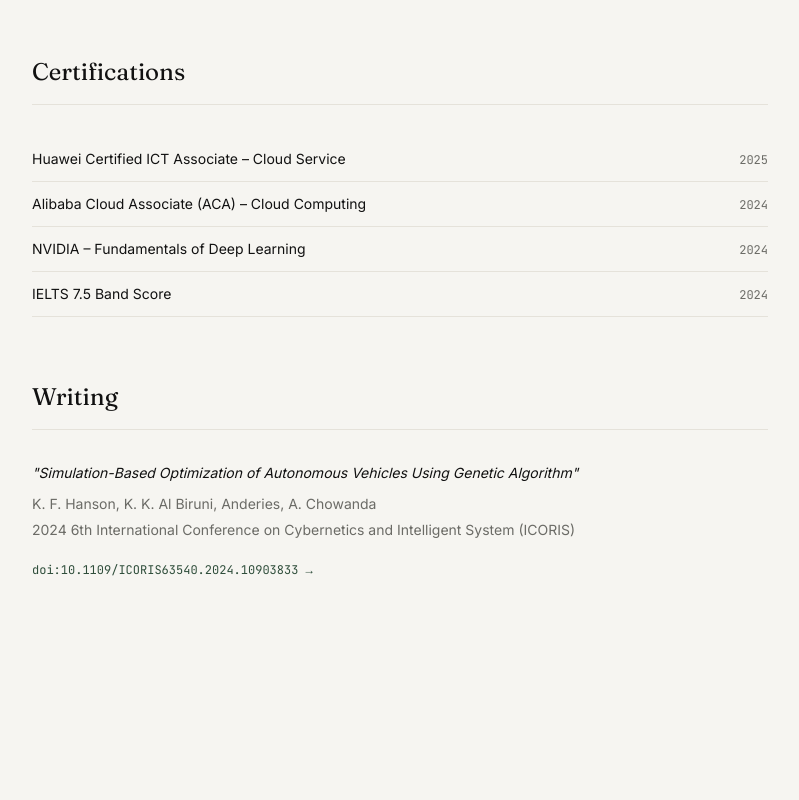
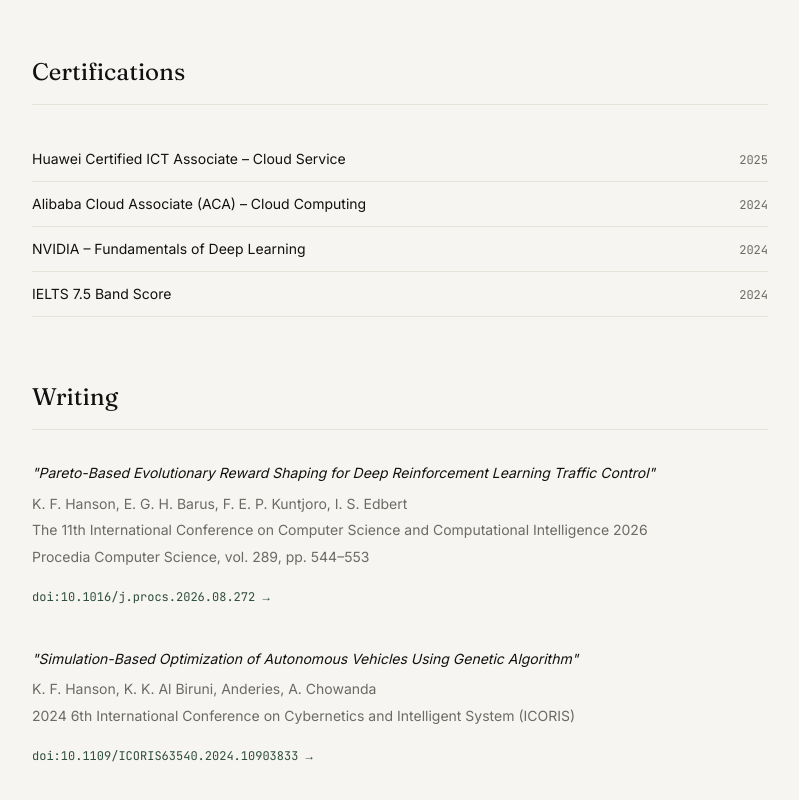
Before and after one commit to kfhanson/karldritz, an Astro site: page /karldritz/about in a window 1280 px wide. Shown: the part 1582-2382 px from the top of the page, without its empty margins (448-1247 px from the left). Before the commit the page ends 2259 px from the top, so only its background shows below. Built offline with nearby package versions, Linux system fonts and the light colour scheme; Astro itself is replaced by a stand-in of ours.

Commit message:
content: add Procedia CS 2026 reward-shaping paper to writing

```diff
--- a/src/pages/about.astro
+++ b/src/pages/about.astro
@@ -35,7 +35,7 @@
 
 <Base
   title="About — Karldritz Farrel Hanson"
-  description="About Karldritz Farrel Hanson — Computer Science student at BINUS University and AI Engineer at Sertis Teknologi Indonesia, working on reinforcement learning and LLM agent systems."
+  description="About Karldritz Farrel Hanson — Computer Science student at BINUS University and full-time AI Engineer, working on agentic systems and solutions for enterprises."
 >
   <main id="main-content" class="min-h-screen pt-32 px-6 md:px-10 lg:px-16 pb-24">
     <div class="max-w-[1280px] mx-auto">
@@ -218,6 +218,27 @@
             <h2 class="font-display text-2xl text-ink border-b border-wire pb-4 mb-8">
               Writing
             </h2>
+            <div class="font-sans text-sm text-ink-muted leading-relaxed mb-10">
+              <p class="italic text-ink mb-2">
+                "Pareto-Based Evolutionary Reward Shaping for Deep Reinforcement Learning Traffic Control"
+              </p>
+              <p class="mb-1">K. F. Hanson, E. G. H. Barus, F. E. P. Kuntjoro, I. S. Edbert</p>
+              <p class="mb-1">
+                The 11th International Conference on Computer Science and Computational Intelligence 2026
+              </p>
+              <p class="mb-4">
+                Procedia Computer Science, vol. 289, pp. 544–553
+              </p>
+              <a
+                href="https://doi.org/10.1016/j.procs.2026.08.272"
+                target="_blank"
+                rel="noreferrer"
+                aria-label="DOI link for Procedia Computer Science 2026 paper (opens in new tab)"
+                class="font-mono text-xs text-pine hover:underline"
+              >
+                doi:10.1016/j.procs.2026.08.272 →
+              </a>
+            </div>
             <div class="font-sans text-sm text-ink-muted leading-relaxed">
               <p class="italic text-ink mb-2">
                 "Simulation-Based Optimization of Autonomous Vehicles Using Genetic Algorithm"
```
